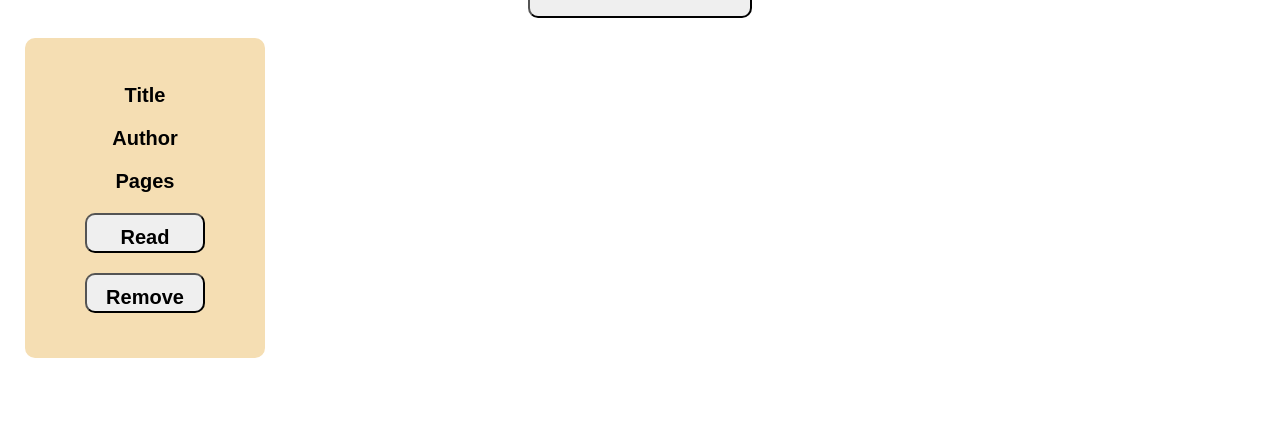
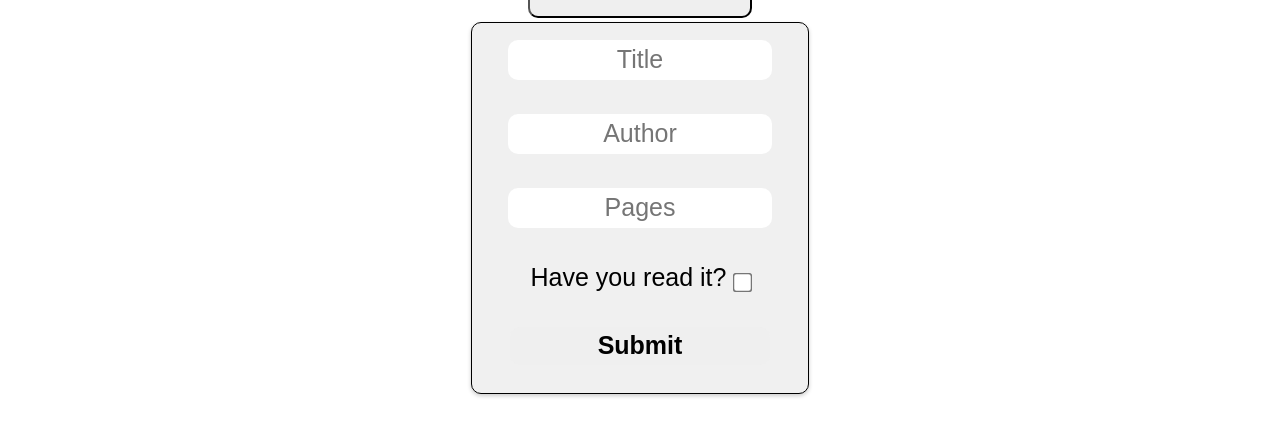
Before and after one commit to KoriH/library, a plain HTML site: page index.html in a window 1280 px wide. Both pictures are taken after a click on the button "Add Book". Shown: the part 178-614 px from the top of the page. Drawn offline with Linux system fonts and the light colour scheme.

Commit message:
add book modal template

```diff
--- a/index.html
+++ b/index.html
@@ -10,6 +10,13 @@
     <div class="header"> <h1 style="font-size: 50px;">Library</h1></div>
     <div class="wrapper">
         <button id="add-book"><p style="font-size: 2rem;">Add Book</p></button>
+        <form id="add-book-form" class="hidden">
+            <div class="input-box"><input type="text" name="" id="name-input" class="input-field" placeholder="Title" required maxlength="100"></div>
+            <div class="input-box"><input type="text" name="" id="author-input" class="input-field" placeholder="Author" required maxlength="100"></div>
+            <div class="input-box"> <input type="text" name="" id="pages-input" class="input-field" placeholder="Pages" required maxlength="100"> </div>
+            <div class="input-box"><label style="font-size: 25px; margin-right: 10px; margin-top: -10px;">Have you read it?</label> <input type="checkbox" name="" id="read-input" style="transform: scale(1.5);"></div>
+            <div class="input-box"> <input type="submit" class="input-field" style="margin-top: -20px; font-weight: bold;"> </div>
+        </form>
         <div id="book-grid">
         </div>
     </div>
--- a/script.js
+++ b/script.js
@@ -31,38 +31,46 @@ const openAddBookModal = () => {
 }
 
 
-const addButton = document.getElementById("add-book").addEventListener('click', function () {
-    let book = document.createElement('div');
-    book.className = 'book';
-    let title = document.createElement('p');
-    title.className = 'book-text';
-    title.textContent = 'Title';
-    let author = document.createElement('p');
-    author.className = 'book-text';
-    author.textContent = 'Author';
-    let pages = document.createElement('p');
-    pages.className = 'book-text';
-    pages.textContent = 'Pages';
 
-    let readButton = document.createElement('button');
-    readButton.className = 'button-read';
-    let readButtonText = document.createElement('p');
-    readButtonText.className = 'book-text';
-    readButtonText.textContent = 'Read';
-    readButton.appendChild(readButtonText);
 
-    let removeButton = document.createElement('button');
-    removeButton.className = 'remove';
-    let removeButtonText = document.createElement('p');
-    removeButtonText.className = 'book-text';
-    removeButtonText.textContent = 'Remove';
-    removeButton.appendChild(removeButtonText);
+const addButton = document.getElementById("add-book")
+addButton.addEventListener('click', function () {
 
-    book.appendChild(title);
-    book.appendChild(author);
-    book.appendChild(pages);
-    book.appendChild(readButton);
-    book.appendChild(removeButton);
+    const addBookModal = document.getElementById("add-book-form");
+    addBookModal.classList.remove("hidden");
 
-    bookGrid.appendChild(book);
+
+    // let book = document.createElement('div');
+    // book.className = 'book';
+    // let title = document.createElement('p');
+    // title.className = 'book-text';
+    // title.textContent = 'Title';
+    // let author = document.createElement('p');
+    // author.className = 'book-text';
+    // author.textContent = 'Author';
+    // let pages = document.createElement('p');
+    // pages.className = 'book-text';
+    // pages.textContent = 'Pages';
+
+    // let readButton = document.createElement('button');
+    // readButton.className = 'button-read';
+    // let readButtonText = document.createElement('p');
+    // readButtonText.className = 'book-text';
+    // readButtonText.textContent = 'Read';
+    // readButton.appendChild(readButtonText);
+
+    // let removeButton = document.createElement('button');
+    // removeButton.className = 'remove';
+    // let removeButtonText = document.createElement('p');
+    // removeButtonText.className = 'book-text';
+    // removeButtonText.textContent = 'Remove';
+    // removeButton.appendChild(removeButtonText);
+
+    // book.appendChild(title);
+    // book.appendChild(author);
+    // book.appendChild(pages);
+    // book.appendChild(readButton);
+    // book.appendChild(removeButton);
+
+    // bookGrid.appendChild(book);
 })
--- a/style.css
+++ b/style.css
@@ -64,3 +64,37 @@
     width: 120px;
     border-radius: 10px;
 }
+
+#add-book-form {
+    position: fixed;
+    top: 25%;
+    display: flex;
+    flex-direction: column;
+    border: black solid 1px;
+    border-radius: 10px;
+    background-color: rgb(240, 240, 240);
+    transition: opacity 0.3s ease;
+    box-shadow: 0 2px 4px rgba(0, 0, 0, 0.2);
+}
+
+#add-book-form.hidden {
+    display: none;
+}
+
+.input-box {
+    margin: 5px;
+    display: flex;
+    justify-content: center;
+    align-items: center;
+    height: 4rem;
+
+}
+
+.input-field {
+    border-radius: 10px;
+    font-size: 25px;
+    text-align: center;
+    width: 80%;
+    height: 60%;
+    border: beige solid 0px;
+}
```
